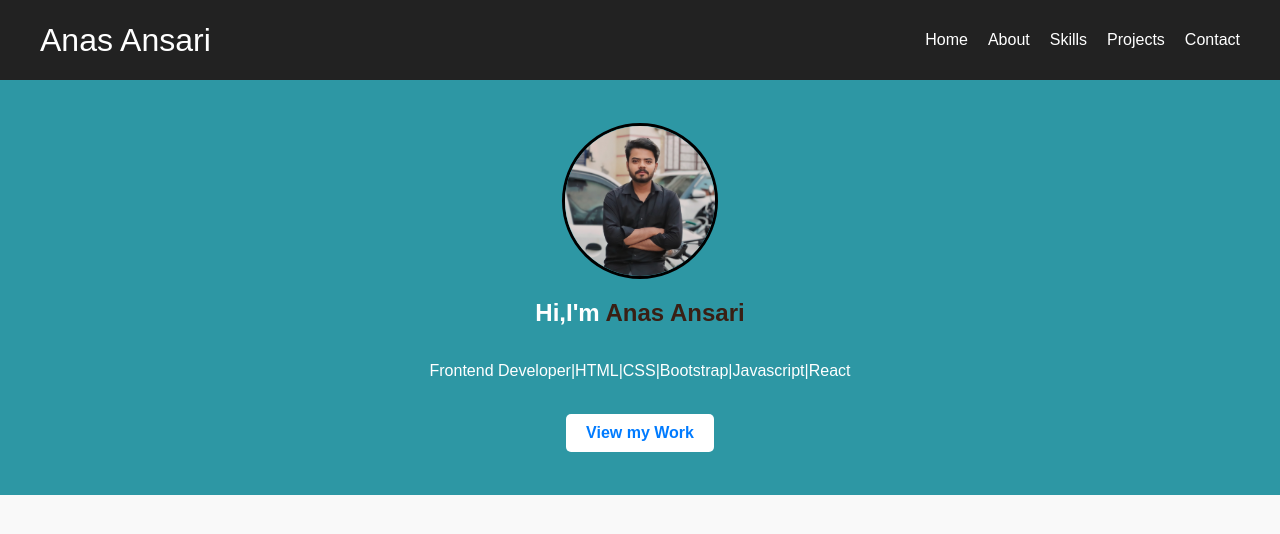
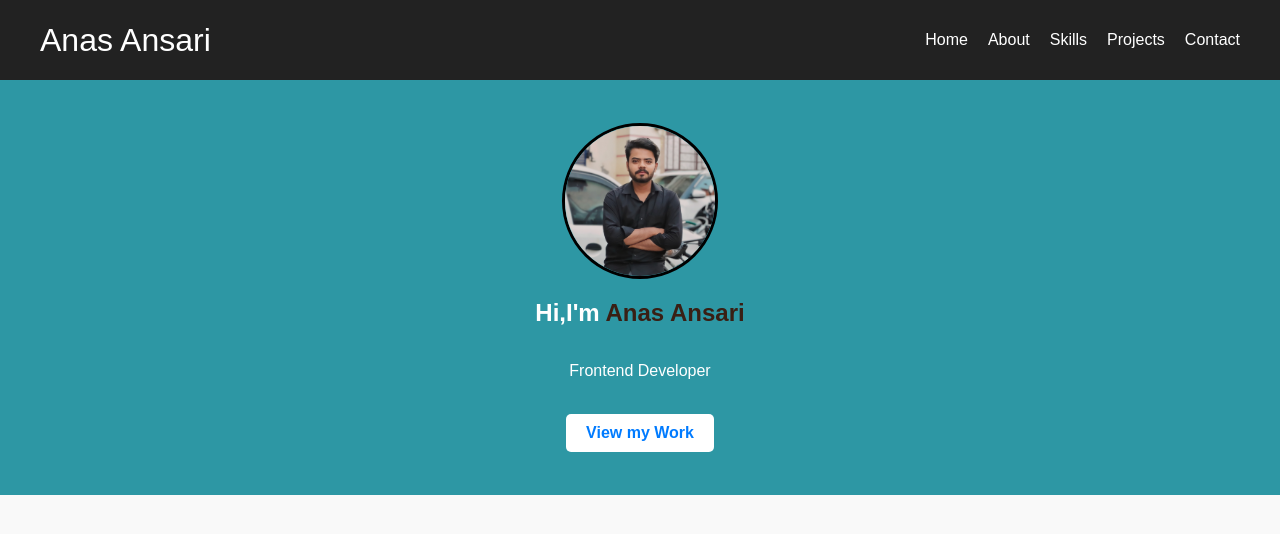
Before and after one commit to anas-1001/my-portfolio, a React (Vite) app: page / in a window 1280 px wide. Shown: the top 534 px of the page. Built offline with nearby package versions, Linux system fonts and the light colour scheme.

Commit message:
Updated portfolio content again

```diff
--- a/src/Home.jsx
+++ b/src/Home.jsx
@@ -7,7 +7,7 @@ function Home(){
         <div className="home-style">
              <img src={profileImg} alt="profile" className="profile-img"/>
   <h2>Hi,I'm <span>Anas Ansari</span></h2>
-  <p>Frontend Developer|HTML|CSS|Bootstrap|Javascript|React</p>
+  <p>Frontend Developer</p>
     <Link to="/projects" className="btn">View my Work</Link>
         </div>
     )
```
